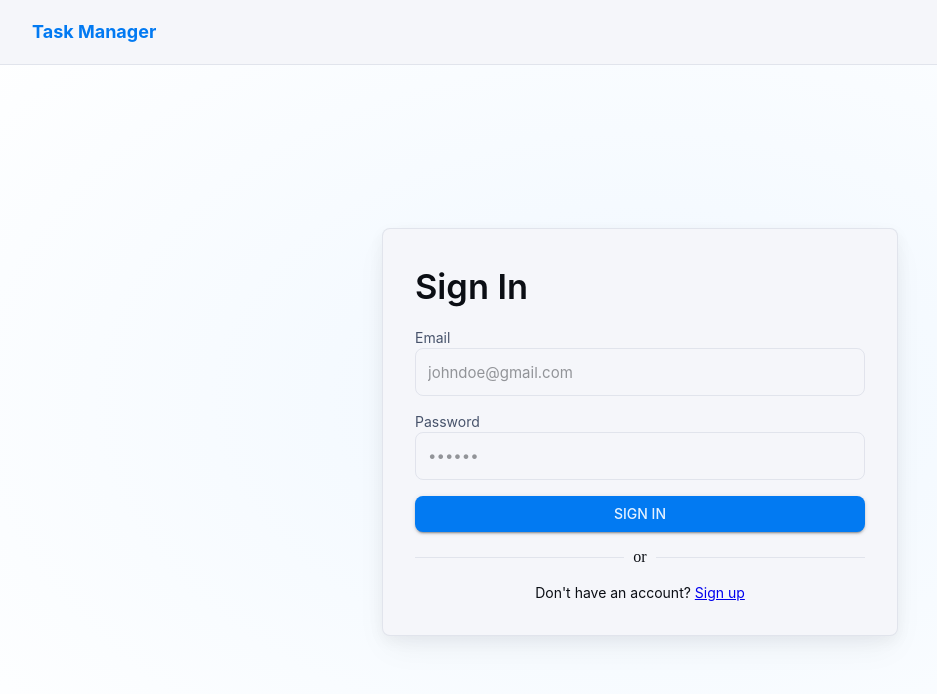
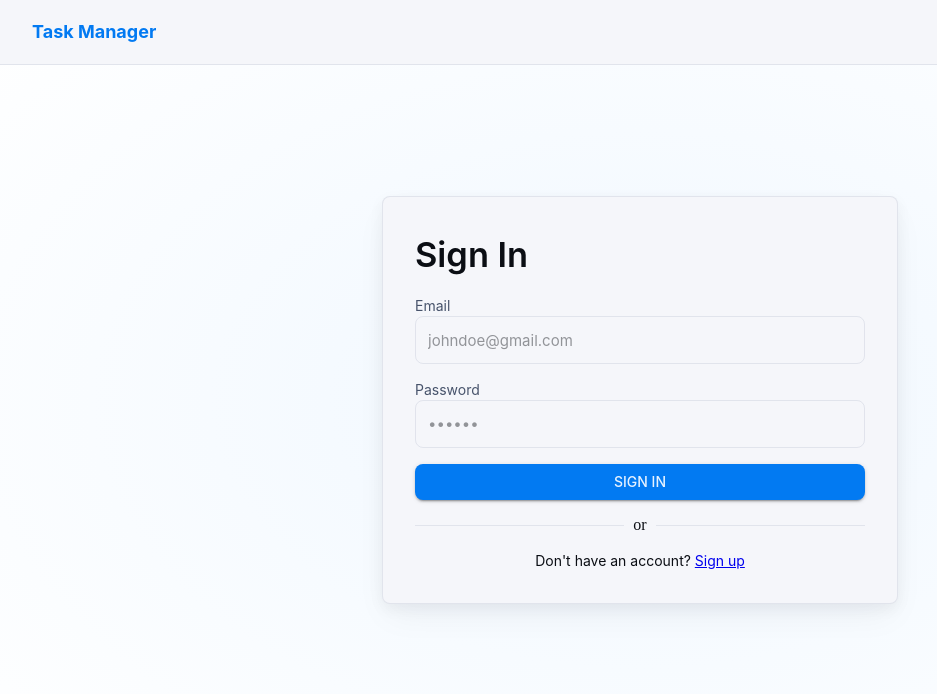
Before and after one commit to antonythomas123/task_management_app, a React app in the folder frontend/: page / in a window 1280 px wide. Shown: the top 694 px of the page, without its empty margins (0-937 px from the left). Built offline with nearby package versions, Linux system fonts and the light colour scheme; the HTML template or start-up script is replaced by a standard one.

Commit message:
Layout fixes

```diff
--- a/frontend/src/components/TaskForm.jsx
+++ b/frontend/src/components/TaskForm.jsx
@@ -74,7 +74,7 @@ const TaskForm = () => {
                 <CustomTextField
                   label="Description"
                   multiline={true}
-                  minRows={4}
+                  minRows={3}
                 />
               </Grid>
               <Grid size={{ xs: 12, sm: 12 }} sx={{ display: "flex" }}>
--- a/frontend/src/layouts/AuthLayout.jsx
+++ b/frontend/src/layouts/AuthLayout.jsx
@@ -4,21 +4,23 @@ import { Box, styled } from "@mui/material";
 import Navbar from "../components/Navbar";
 
 const Container = styled(Box)(({ theme }) => ({
-  height: "100%",
-  minHeight: "100%",
+  position: "relative",
   padding: theme.spacing(2),
+
   [theme.breakpoints.up("sm")]: {
     padding: theme.spacing(4),
   },
+
   "&::before": {
     content: '""',
-    display: "block",
     position: "absolute",
+    inset: 0,
     zIndex: -1,
-    inset: 0,
+
     backgroundImage:
       "radial-gradient(ellipse at 50% 50%, hsl(210, 100%, 97%), hsl(0, 0%, 100%))",
     backgroundRepeat: "no-repeat",
+
     ...theme.applyStyles("dark", {
       backgroundImage:
         "radial-gradient(at 50% 50%, hsla(210, 100%, 16%, 0.5), hsl(220, 30%, 5%))",
@@ -28,21 +30,29 @@ const Container = styled(Box)(({ theme }) => ({
 
 function AuthLayout() {
   return (
-    <>
+    <Box
+      sx={{
+        display: "flex",
+        flexDirection: "column",
+        minHeight: "100%",
+        width: "100%",
+      }}
+    >
       <Navbar title="Task Manager" hideAvatar />
 
       <Container
         sx={{
+          flex: 1,
           display: "flex",
           justifyContent: "center",
           alignItems: "center",
           px: 2,
-          pt: 10,
+          pt: 4,
         }}
       >
         <Outlet />
       </Container>
-    </>
+    </Box>
   );
 }
 
--- a/frontend/src/layouts/PrivateRouteLayout.jsx
+++ b/frontend/src/layouts/PrivateRouteLayout.jsx
@@ -4,22 +4,23 @@ import { Outlet, useNavigate } from "react-router";
 import { Box, styled } from "@mui/material";
 
 const Container = styled(Box)(({ theme }) => ({
-  height: "100%",
-  minHeight: "100%",
-  position: 'relative',
+  position: "relative",
   padding: theme.spacing(2),
+
   [theme.breakpoints.up("sm")]: {
     padding: theme.spacing(4),
   },
+
   "&::before": {
     content: '""',
-    display: "block",
     position: "absolute",
+    inset: 0,
     zIndex: -1,
-    inset: 0,
+
     backgroundImage:
       "radial-gradient(ellipse at 50% 50%, hsl(210, 100%, 97%), hsl(0, 0%, 100%))",
     backgroundRepeat: "no-repeat",
+
     ...theme.applyStyles("dark", {
       backgroundImage:
         "radial-gradient(at 50% 50%, hsla(210, 100%, 16%, 0.5), hsl(220, 30%, 5%))",
@@ -35,13 +36,26 @@ const PrivateRouteLayout = () => {
   if (!isLoggedIn) return navigate("/sign-in");
 
   return (
-    <>
+    <Box
+      sx={{
+        display: "flex",
+        flexDirection: "column",
+        minHeight: "100%",
+        width: "100%",
+      }}
+    >
       <Navbar title={"Task Management"} isLoggedIn={isLoggedIn} />
 
-      <Container>
+      <Container
+        sx={{
+          flex: 1,
+          px: 2,
+          pt: 4,
+        }}
+      >
         <Outlet />
       </Container>
-    </>
+    </Box>
   );
 };
 
```
